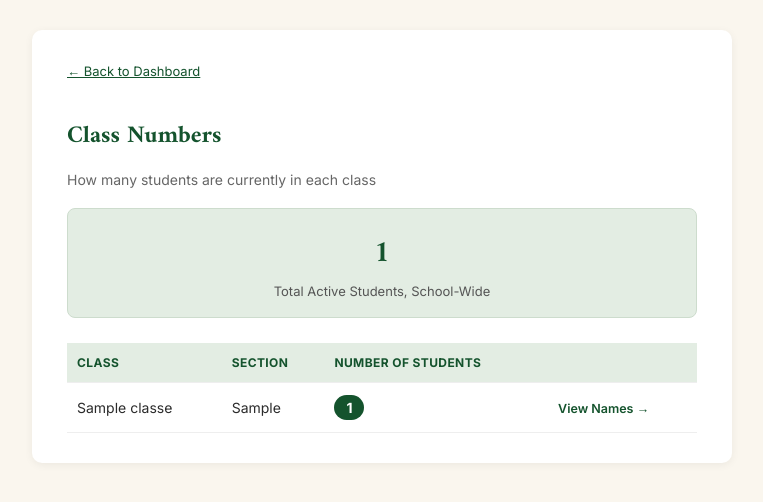
After one commit to wasi256/UmmuL_Bannin_Madrasah, a PHP site: page /class_counts.php in a window 1280 px wide. The commit adds this page. Shown: the top 502 px of the page, without its empty margins (258-1021 px from the left). Run offline with PHP 8.4, Linux system fonts and the light colour scheme; the visitor is signed in with stand-in values (Sample User, id 1); tables that the repository leaves empty or names only in its code hold one stand-in row (values such as "Sample post").

Commit message:
new dashboard,fee_payment,manage_students,register student,class_counts

```diff
--- /dev/null
+++ b/class_counts.php
@@ -0,0 +1,118 @@
+<?php
+include 'auth_check.php';
+include 'db_connect.php';
+
+// ------------------------------------------------------------
+// Count of active students per class
+// ------------------------------------------------------------
+$class_counts = [];
+$total_students = 0;
+
+$result = $conn->query("SELECT c.class_id, c.class_name, c.section,
+                         COUNT(s.student_id) AS student_count
+                         FROM classes c
+                         LEFT JOIN students s ON s.class_id = c.class_id AND s.status = 'Active'
+                         GROUP BY c.class_id
+                         ORDER BY c.class_id ASC");
+while ($row = $result->fetch_assoc()) {
+    $class_counts[] = $row;
+    $total_students += $row['student_count'];
+}
+?>
+<!DOCTYPE html>
+<html lang="en">
+<head>
+<meta charset="UTF-8">
+<title>Class Numbers - Ummul Bannin Madrasah</title>
+<link rel="preconnect" href="https://fonts.googleapis.com">
+<link href="https://fonts.googleapis.com/css2?family=Amiri:wght@400;700&family=Inter:wght@400;500;600;700&display=swap" rel="stylesheet">
+<style>
+    :root {
+        --emerald: #14532d; --parchment: #faf6ee; --gold: #b8860b;
+        --ink: #2b2b2b; --sage: #e3ede3; --sage-border: #cddccd; --white: #ffffff;
+    }
+    * { box-sizing: border-box; }
+    body { font-family: 'Inter', sans-serif; background-color: var(--parchment); color: var(--ink); margin: 0; padding: 30px; }
+    .container { max-width: 700px; margin: 0 auto; background: var(--white); padding: 30px 35px; border-radius: 10px; box-shadow: 0 2px 8px rgba(0,0,0,0.06); }
+    h1 { font-family: 'Amiri', serif; color: var(--emerald); font-size: 24px; margin-bottom: 5px; }
+    .subtitle { color: #666; margin-bottom: 20px; font-size: 14px; }
+    .back-link { font-size: 13px; margin-bottom: 20px; display: inline-block; color: var(--emerald); }
+
+    .total-banner {
+        background-color: var(--sage);
+        border: 1px solid var(--sage-border);
+        border-radius: 8px;
+        padding: 18px;
+        text-align: center;
+        margin-bottom: 25px;
+    }
+    .total-banner .count {
+        font-family: 'Amiri', serif;
+        font-size: 30px;
+        font-weight: 700;
+        color: var(--emerald);
+    }
+    .total-banner .label { font-size: 13px; color: #555; margin-top: 3px; }
+
+    table { width: 100%; border-collapse: collapse; font-size: 14px; }
+    th, td { text-align: left; padding: 12px 10px; border-bottom: 1px solid #eee; }
+    th { background-color: var(--sage); color: var(--emerald); font-size: 12px; text-transform: uppercase; letter-spacing: 0.4px; }
+
+    .count-badge {
+        display: inline-block;
+        background-color: var(--emerald);
+        color: white;
+        padding: 4px 12px;
+        border-radius: 14px;
+        font-weight: 700;
+        font-size: 14px;
+        min-width: 30px;
+        text-align: center;
+    }
+    .count-badge.zero { background-color: #999; }
+
+    .view-link {
+        font-size: 12.5px;
+        color: var(--emerald);
+        text-decoration: none;
+        font-weight: 600;
+    }
+    .view-link:hover { text-decoration: underline; }
+</style>
+</head>
+<body>
+<div class="container">
+    <a href="dashboard.php" class="back-link">&larr; Back to Dashboard</a>
+    <h1>Class Numbers</h1>
+    <p class="subtitle">How many students are currently in each class</p>
+
+    <div class="total-banner">
+        <div class="count"><?php echo $total_students; ?></div>
+        <div class="label">Total Active Students, School-Wide</div>
+    </div>
+
+    <table>
+        <tr>
+            <th>Class</th>
+            <th>Section</th>
+            <th>Number of Students</th>
+            <th></th>
+        </tr>
+        <?php foreach ($class_counts as $c): ?>
+        <tr>
+            <td><?php echo htmlspecialchars($c['class_name']); ?></td>
+            <td><?php echo htmlspecialchars($c['section']); ?></td>
+            <td>
+                <span class="count-badge <?php echo $c['student_count'] == 0 ? 'zero' : ''; ?>">
+                    <?php echo $c['student_count']; ?>
+                </span>
+            </td>
+            <td>
+                <a href="manage_students.php?filter_class=<?php echo $c['class_id']; ?>" class="view-link">View Names &rarr;</a>
+            </td>
+        </tr>
+        <?php endforeach; ?>
+    </table>
+</div>
+</body>
+</html>
--- a/dashboard.php
+++ b/dashboard.php
@@ -381,7 +381,9 @@ if ($tr && $tr->num_rows > 0) {
         <a href="dashboard.php" class="nav-link"><span class="icon">&#8962;</span> Dashboard</a>
         <a href="register_student.php" class="nav-link"><span class="icon">&#9998;</span> Register Student</a>
         <a href="manage_students.php" class="nav-link"><span class="icon">&#128101;</span> Manage Students</a>
+        <a href="class_counts.php" class="nav-link"><span class="icon">&#128203;</span> Class Numbers</a>
         <a href="fee_payment.php" class="nav-link"><span class="icon">&#128176;</span> Fee Payment</a>
+        <a href="manage_fees.php" class="nav-link"><span class="icon">&#9878;</span> Manage Fees</a>
         <a href="uniform_issue.php" class="nav-link"><span class="icon">&#128085;</span> Issue Uniform</a>
         <a href="manage_uniforms.php" class="nav-link"><span class="icon">&#128230;</span> Manage Uniforms</a>
         <a href="reports.php" class="nav-link"><span class="icon">&#128202;</span> Reports</a>
--- a/fee_payment.php
+++ b/fee_payment.php
@@ -77,7 +77,7 @@ if (isset($_GET['admission_number']) && trim($_GET['admission_number']) !== "")
 // ------------------------------------------------------------
 // Handle payment submission
 // ------------------------------------------------------------
-if ($_SERVER["REQUEST_METHOD"] === "POST" && isset($_POST['student_id'])) {
+if ($_SERVER["REQUEST_METHOD"] === "POST" && isset($_POST['action']) && $_POST['action'] === "record_payment") {
 
     $student_id     = $_POST['student_id'];
     $amount_paid    = $_POST['amount_paid'];
@@ -581,6 +581,7 @@ $editing_payment_id = isset($_GET['edit_payment']) ? (int)$_GET['edit_payment']
         <?php if ($current_term && $balance > 0): ?>
         <!-- Payment form -->
         <form method="POST" action="">
+            <input type="hidden" name="action" value="record_payment">
             <input type="hidden" name="student_id" value="<?php echo $student['student_id']; ?>">
             <input type="hidden" name="term_id" value="<?php echo $current_term['term_id']; ?>">
             <input type="hidden" name="admission_number" value="<?php echo htmlspecialchars($student['admission_number']); ?>">
--- a/manage_fees.php
+++ b/manage_fees.php
@@ -89,7 +89,7 @@ a.button{display:inline-block;padding:8px 12px;background:#6c757d;color:#fff;bor
 </head>
 <body>
 <div class="container">
-    <a href="dashboard.php" class="button">&larr; Back</a>
+    <a href="dashboard.php" class="button">&larr; Back to Dashboard</a>
     <h2>Default Fees</h2>
     <?php if ($message): ?>
         <div class="message <?php echo $messageType; ?>"><?php echo htmlspecialchars($message); ?></div>
--- a/manage_students.php
+++ b/manage_students.php
@@ -14,6 +14,7 @@ if ($_SERVER["REQUEST_METHOD"] === "POST" && isset($_POST['action']) && $_POST['
     $conn->begin_transaction();
     try {
         $conn->query("DELETE FROM fee_payments WHERE student_id = " . intval($student_id));
+        $conn->query("DELETE FROM fee_discounts WHERE student_id = " . intval($student_id));
         $conn->query("DELETE FROM uniform_issues WHERE student_id = " . intval($student_id));
         $conn->query("DELETE FROM students WHERE student_id = " . intval($student_id));
         $conn->commit();
@@ -338,7 +339,7 @@ $editing_id = isset($_GET['edit']) ? (int)$_GET['edit'] : null;
                         <a href="?search=<?php echo urlencode($search); ?>&filter_class=<?php echo urlencode($filter_class); ?>&edit=<?php echo $s['student_id']; ?>">
                             <button type="button" class="btn-small btn-edit">Edit</button>
                         </a>
-                        <form method="POST" action="" onsubmit="return confirm('Delete <?php echo htmlspecialchars(addslashes($s['full_name'])); ?>? This also deletes all their fee payment and uniform records. This cannot be undone.');" style="display:inline;">
+                        <form method="POST" action="" onsubmit="return confirm('Delete <?php echo htmlspecialchars(addslashes($s['full_name'])); ?>? This also deletes all their fee payment, discount, and uniform records. This cannot be undone.');" style="display:inline;">
                             <input type="hidden" name="action" value="delete_student">
                             <input type="hidden" name="student_id" value="<?php echo $s['student_id']; ?>">
                             <button type="submit" class="btn-small btn-delete">Delete</button>
```
Also changed, not shown: register_student.php (+4 -5 lines).
